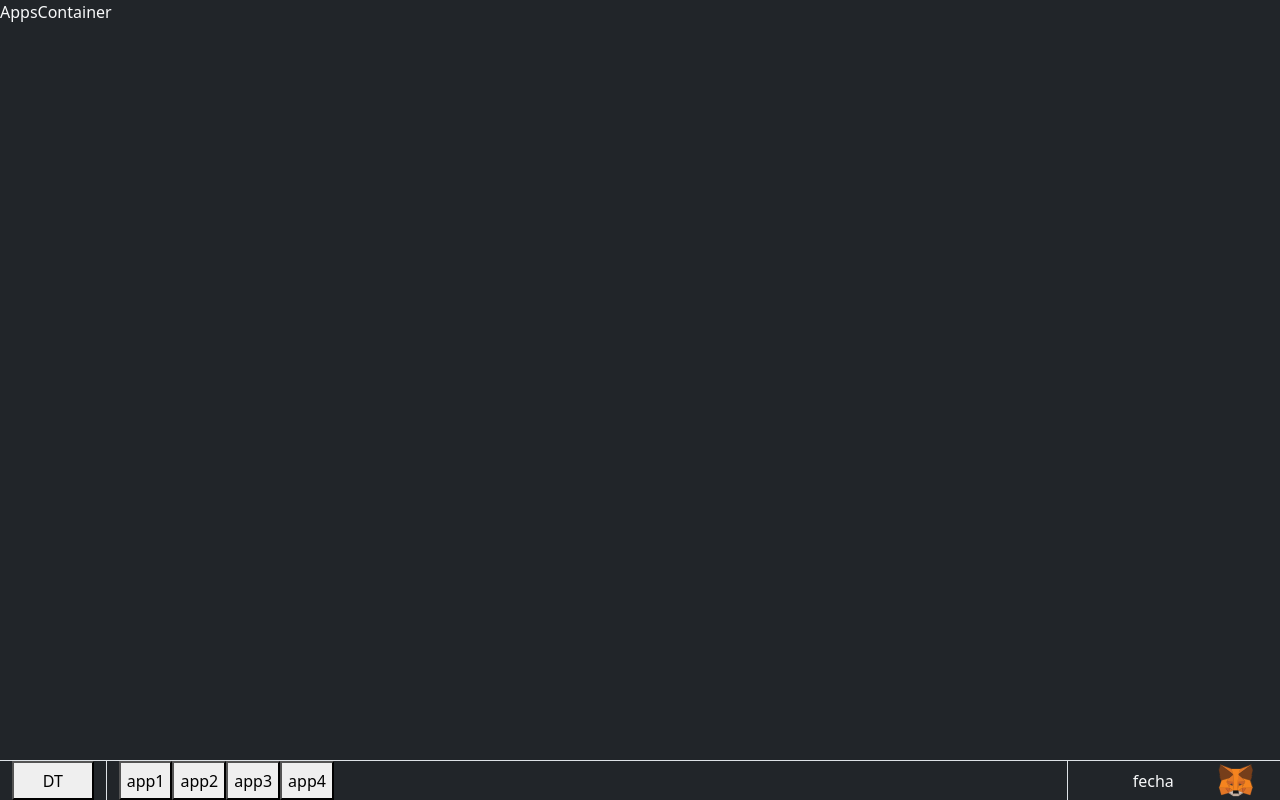
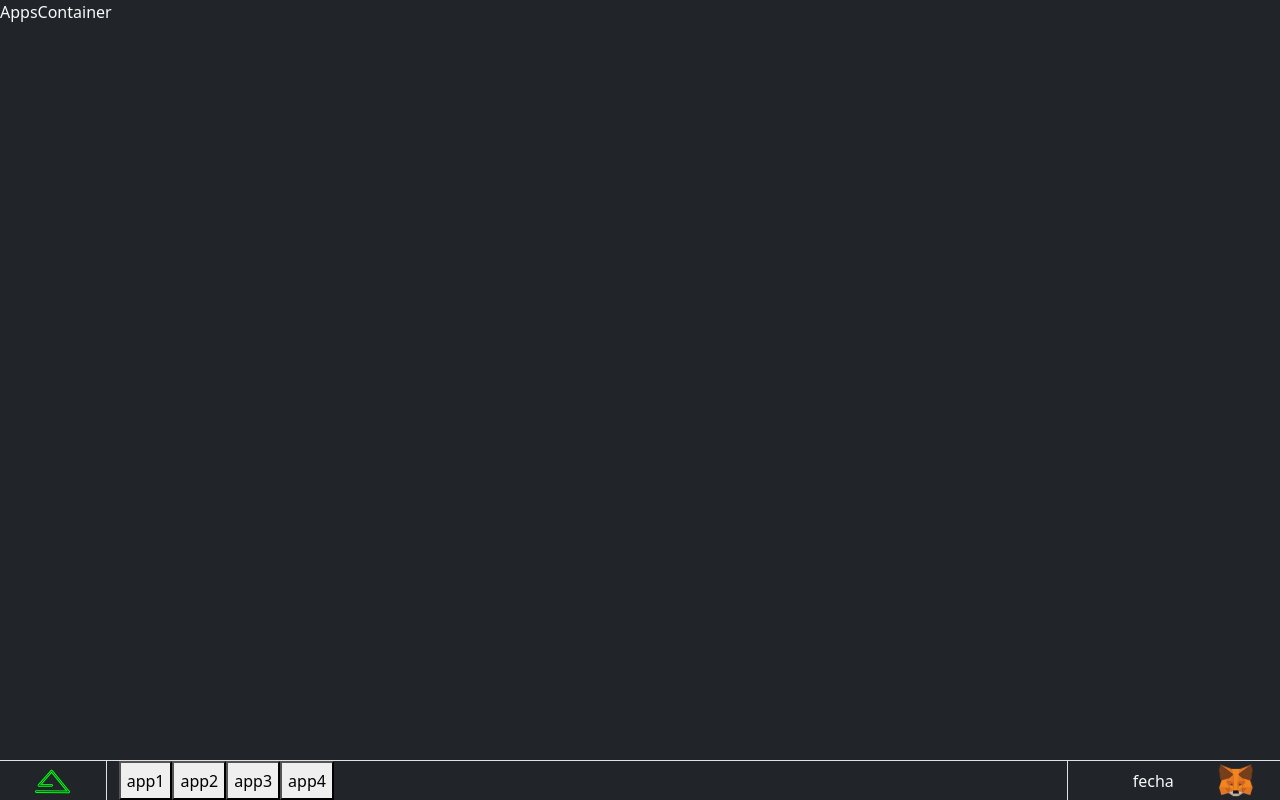
Before and after one commit to sberrus/digital-threat, a React (Vite) app: page / in a window 1280 px wide. Built offline with nearby package versions, Linux system fonts and the light colour scheme.

Commit message:
getting wallet info from metamask

```diff
--- a/index.html
+++ b/index.html
@@ -2,9 +2,10 @@
 <html lang="en">
 	<head>
 		<meta charset="UTF-8" />
-    <link rel="icon" type="image/svg+xml" href="/src/favicon.svg" />
+		<link rel="icon" type="image/svg+xml" href="/src/components/system/assets/logos/DigitalThreatLogo.svg" />
 		<meta name="viewport" content="width=device-width, initial-scale=1.0" />
-    <title>Vite App</title>
+		<meta name="theme-color" content="#12dc01" />
+		<title>DT - Virtual Machine</title>
 	</head>
 	<body>
 		<div id="root"></div>
--- /dev/null
+++ b/src/components/system/MainMenu/MainMenu.tsx
@@ -0,0 +1,16 @@
+import DigitalThreatLogo from "../assets/logos/DigitalThreatLogo.svg";
+const MainMenu = () => {
+	return (
+		<button
+			className="h-100 w-100 bg-dark p-1"
+			style={{
+				border: "none",
+			}}
+			type="button"
+		>
+			<img src={DigitalThreatLogo} alt="Digital Threat Logo" width="35px" height={"33px"} />
+		</button>
+	);
+};
+
+export default MainMenu;
--- a/src/components/system/TaskBar.tsx
+++ b/src/components/system/TaskBar.tsx
@@ -1,4 +1,5 @@
 import { Col, Container, Row } from "react-bootstrap";
+import MainMenu from "./MainMenu/MainMenu";
 import Web3Connector from "./Web3Connector/Web3Connector";
 
 const TaskBar = () => {
@@ -6,7 +7,7 @@ const TaskBar = () => {
 		<Container fluid className="border-top" style={{ height: "5%" }}>
 			<Row className="h-100">
 				<Col id="menu" sm={1} className="h-100 d-flex align-items-center justify-content-center border-end">
-					<button className="h-100 w-100">DT</button>
+					<MainMenu />
 				</Col>
 				<Col
 					id="appsBar"
--- a/src/contexts/Web3AuthProvider.tsx
+++ b/src/contexts/Web3AuthProvider.tsx
@@ -12,7 +12,7 @@ const Web3AuthProvider = ({ children }: Props) => {
 		if (!window.ethereum) {
 			// Metamask exists
 			alert("Debes instalar Metamask para poder usar esta app [REDIRIGIR A PÁGINA INSTALACIÓN METAMASK]");
-			// Redirect
+			// Redirect to [install metamask]
 		}
 		return () => {};
 	}, []);
@@ -21,10 +21,13 @@ const Web3AuthProvider = ({ children }: Props) => {
 		user,
 		login() {
 			if (window.ethereum) {
-				// Metamask exists
-				alert("Funcionaaaaa");
+				// Exists metamask
+				window.ethereum.request({ method: "eth_requestAccounts" }).then((res: any) => {
+					const ethereumAccount = res[0];
+					console.log(ethereumAccount);
+				});
 			} else {
-				alert("Debes tener instalado metamask");
+				alert("Debes tener instalada y activada el pluggin de Metamask");
 			}
 		},
 	};
```
Also changed, not shown: src/components/system/assets/logos/DigitalThreatLogo.svg (added), src/logo.svg. Lines whose indentation alone changed are shown as unchanged.
